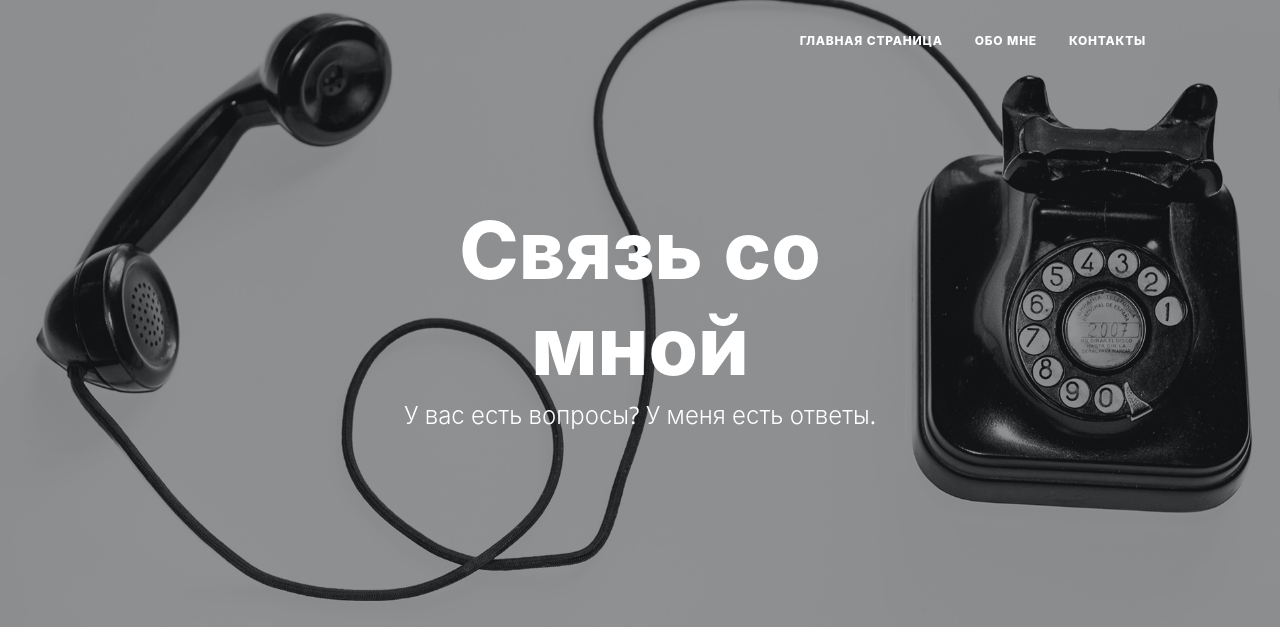
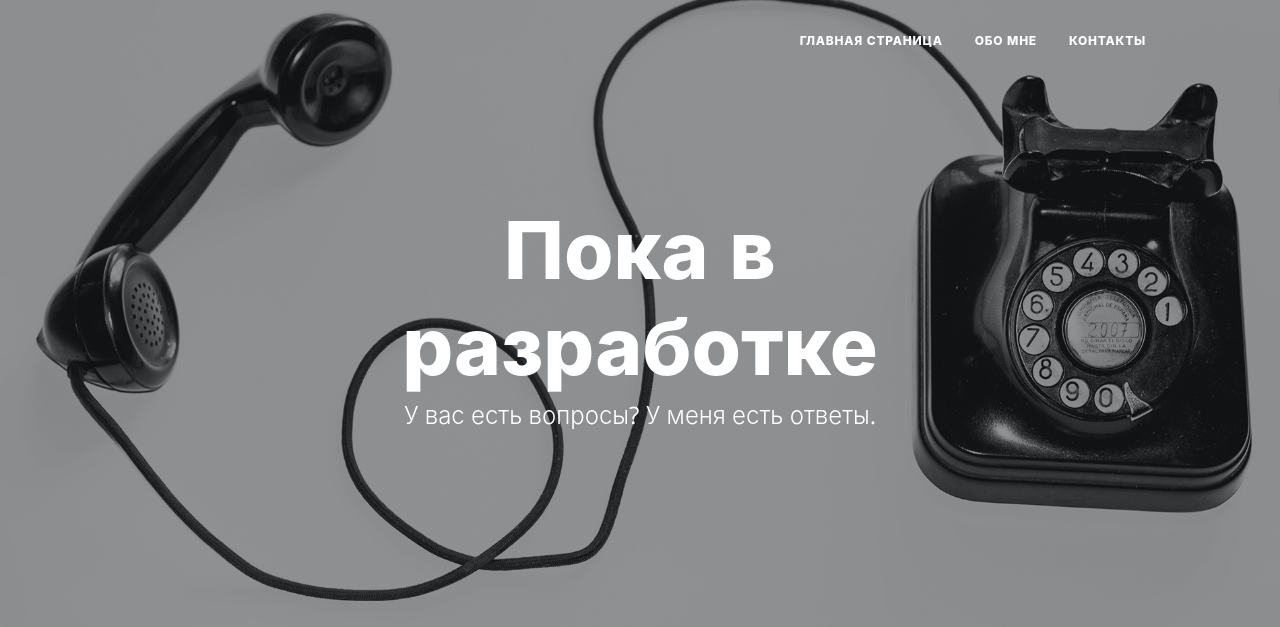
Before and after one commit to czaesar/DjangoLearn, a Django app: page /contacts/ in a window 1280 px wide. Shown: the top 627 px of the page. Run offline with Django 4.2, Linux system fonts and the light colour scheme; parts of the project's set-up code (start-up, migrations or seed data) failed here and were passed over; some libraries are stand-ins or nearby versions.

Commit message:
first_version_01

```diff
--- a/mysite/news/templates/news/contacts.html
+++ b/mysite/news/templates/news/contacts.html
@@ -14,7 +14,7 @@
                 <div class="row gx-4 gx-lg-5 justify-content-center">
                     <div class="col-md-10 col-lg-8 col-xl-7">
                         <div class="page-heading">
-                            <h1>Связь со мной</h1>
+                            <h1>Пока в разработке</h1>
                             <span class="subheading">У вас есть вопросы? У меня есть ответы.</span>
                         </div>
                     </div>
```
